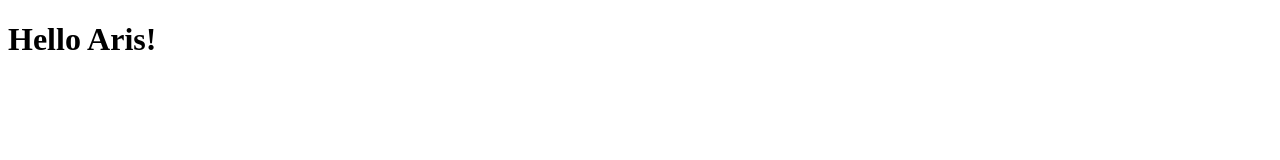
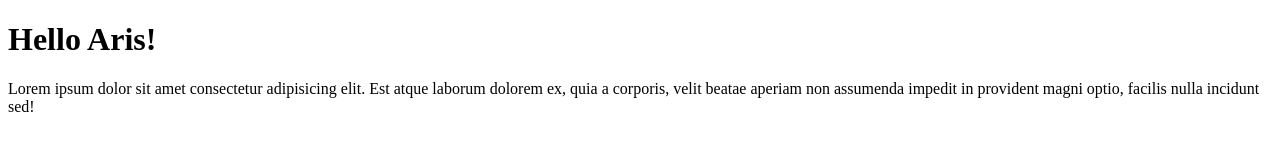
Before and after one commit to Arzmuf/aris-belajar-git, a plain HTML site: page index.html in a window 1280 px wide. Drawn offline with Linux system fonts and the light colour scheme.

Commit message:
menambahkan paragraf

```diff
--- a/index.html
+++ b/index.html
@@ -8,5 +8,6 @@
 </head>
 <body>
     <h1>Hello Aris!</h1>
+    <p>Lorem ipsum dolor sit amet consectetur adipisicing elit. Est atque laborum dolorem ex, quia a corporis, velit beatae aperiam non assumenda impedit in provident magni optio, facilis nulla incidunt sed! </p>
 </body>
 </html>
```
